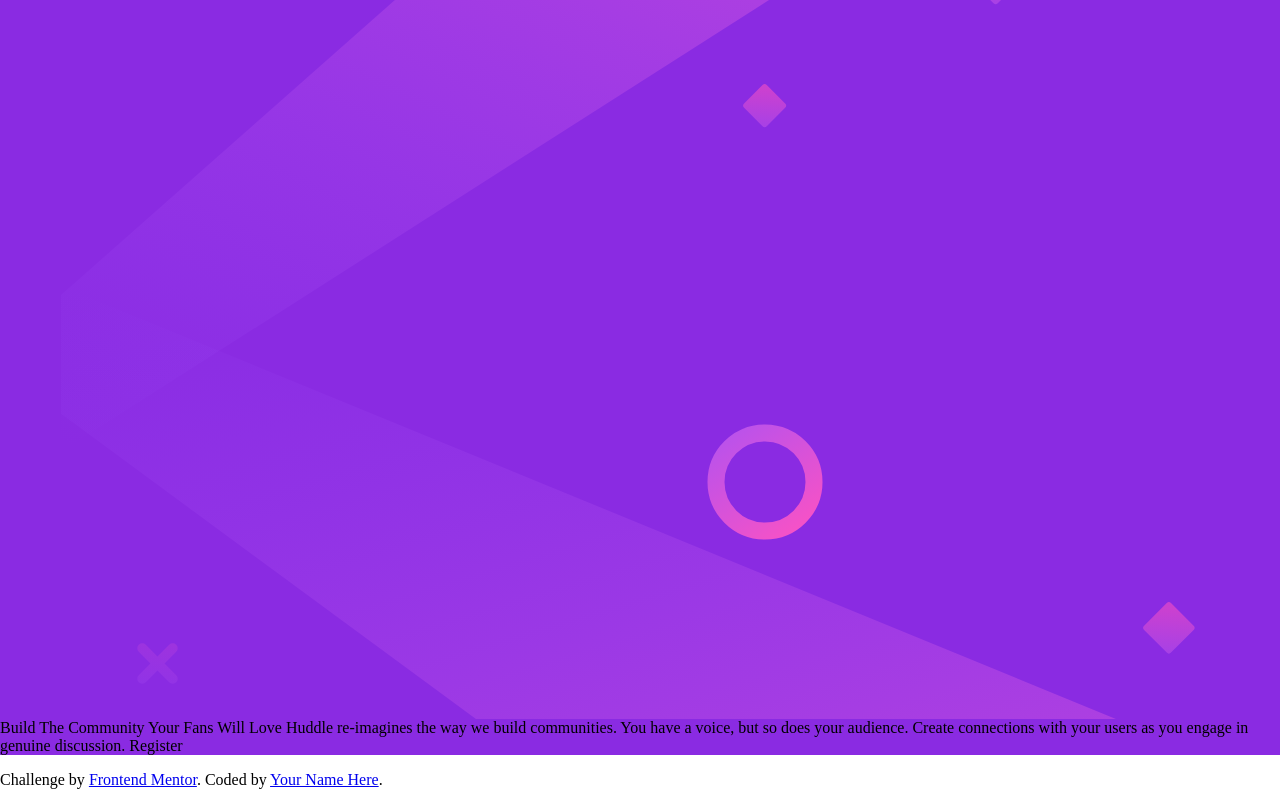
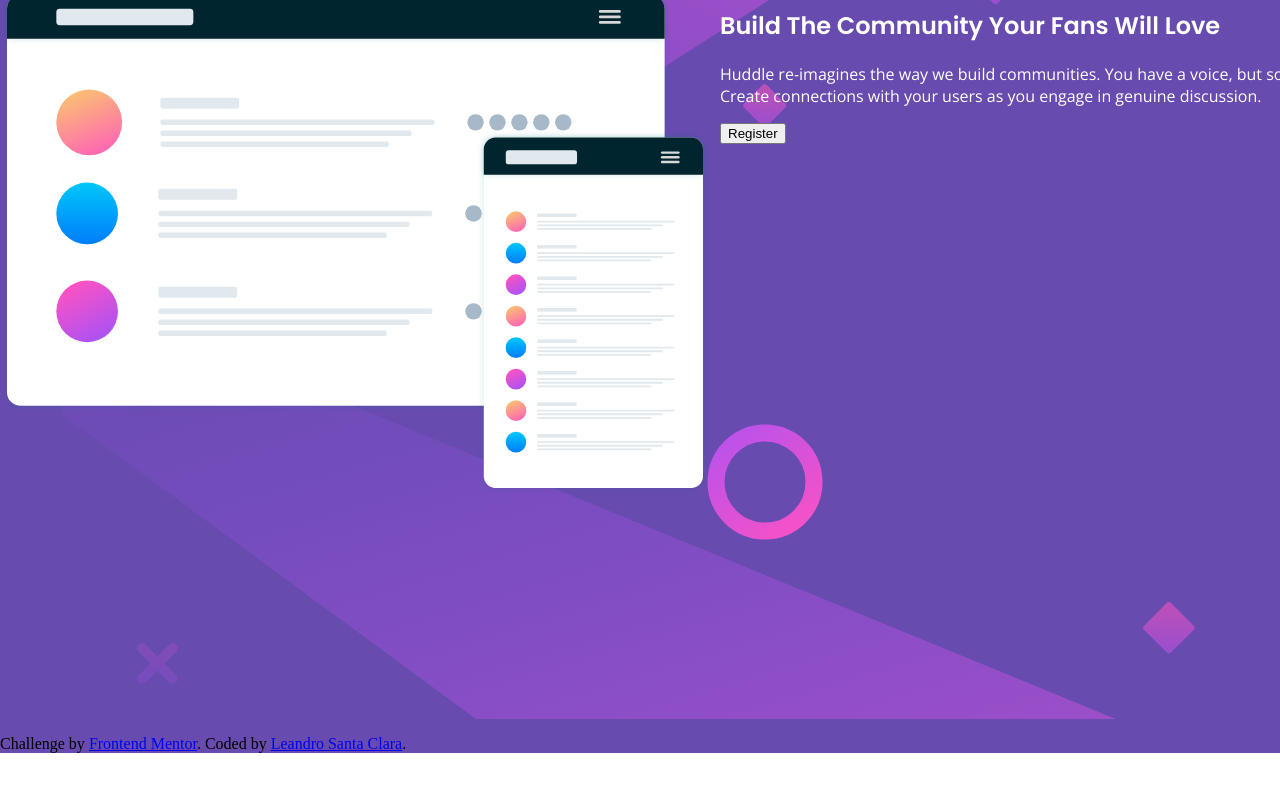
Before and after one commit to leandrostclara/huddle-landing-page-frontend-mentor, a plain HTML site: page index.html in a window 1280 px wide. Shown: the part 81-886 px from the top of the page. After the commit the page ends 850 px from the top, so only its background shows below. Drawn offline with nearby package versions, Linux system fonts and the light colour scheme.

Commit message:
add mockup and texts without positions

```diff
--- a/index.html
+++ b/index.html
@@ -14,22 +14,38 @@
 
   <main>
     <div class="container">
+      <header>
+        <div class="logo">
+          <img src="./images/logo.svg" alt="logo">
+        </div>
+      </header>
 
+      <section class="principal">
+        <div class="image">
+          <img src="./images/illustration-mockups.svg" alt="mockup">
         </div>
+        <div class="content">
+          <h1>
             Build The Community Your Fans Will Love
+          </h1>
 
+          <h3>
             Huddle re-imagines the way we build communities. You have a voice, but so does your audience.
             Create connections with your users as you engage in genuine discussion.
+          </h3>
 
-  Register
-
-  </main>
+          <button>Register</button>
+        </div>
+      </section>
+    </div>
 
     <footer>
       <p class="attribution">
         Challenge by <a href="https://www.frontendmentor.io?ref=challenge" target="_blank">Frontend Mentor</a>.
-      Coded by <a href="#">Your Name Here</a>.
+        Coded by <a href="#">Leandro Santa Clara</a>.
       </p>
+  </main>
+
   </footer>
 </body>
 </html>
--- a/style.css
+++ b/style.css
@@ -1,6 +1,9 @@
 /* Feel free to remove these styles or customise in your own stylesheet 👍
 .attribution { font-size: 11px; text-align: center; }
 .attribution a { color: hsl(228, 45%, 44%); }  */
+
+@import url('https://fonts.googleapis.com/css2?family=Poppins:wght@400;600&display=swap');
+@import url('https://fonts.googleapis.com/css2?family=Open+Sans&display=swap');
 
 html {
     font-size: 62,5%;
@@ -12,12 +15,34 @@ body {
 }
 
 main {
-    background-color: blueviolet;
+    background-color: hsl(257, 40%, 49%);
 }
 
 .container {
+    justify-content: center;
     width: 1440px;
     height: 800px;
     background-color: aqua;
     background: url('./images/bg-desktop.svg') center center no-repeat;
 }
+
+.container {
+}
+
+.principal {
+    display: grid;
+    grid-template-columns: 1fr 1fr;
+}
+
+.principal .content h1 {
+    font-family: poppins, sans-serif;
+    color: #fff;
+    font-weight: 600;
+}
+
+.principal .content h3 {
+    font-family: 'open sans', sans-serif;
+    color: #fff;
+    font-weight: 400;
+    font-size: 1rem;
+}
```
Lines whose indentation alone changed are shown as unchanged.
